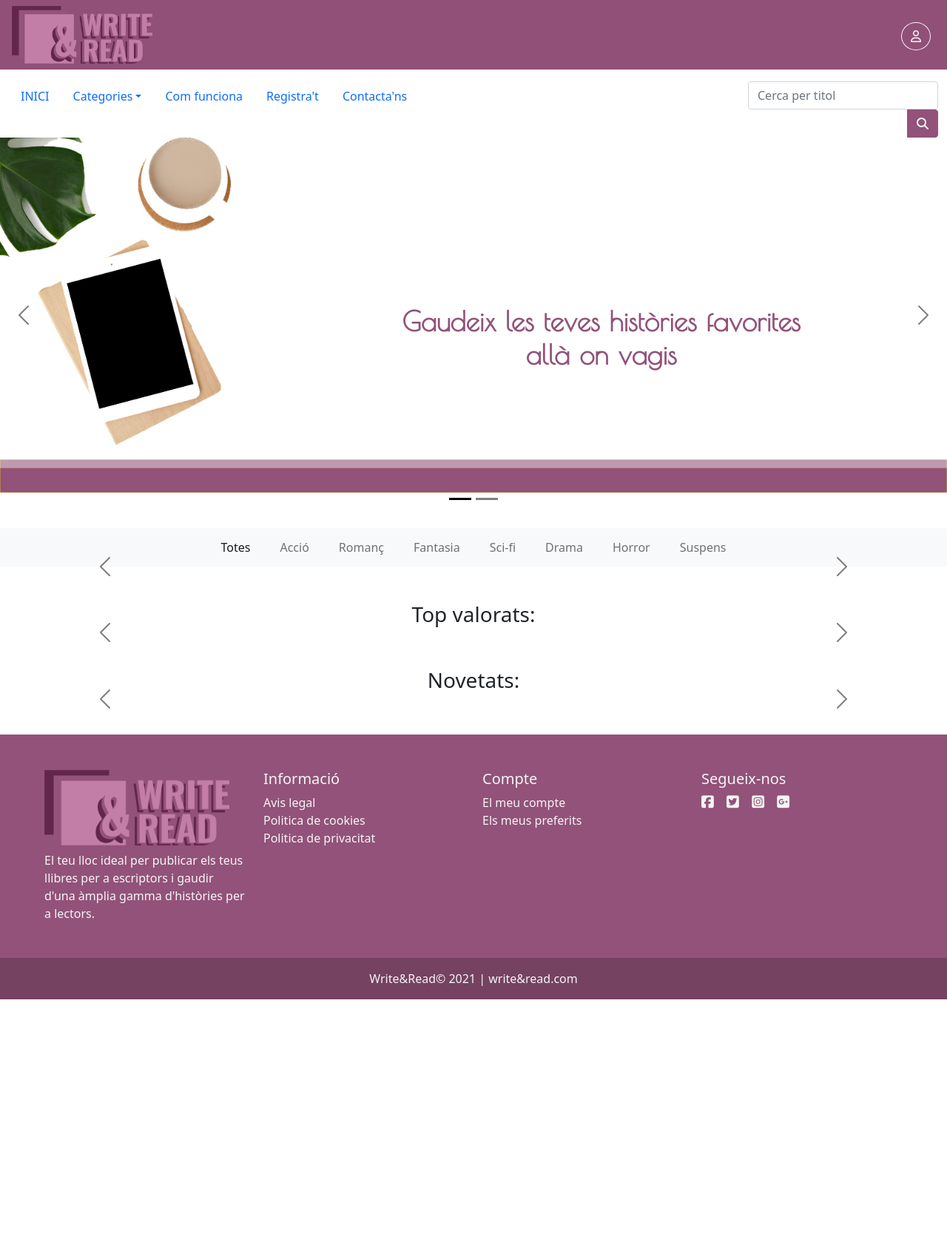
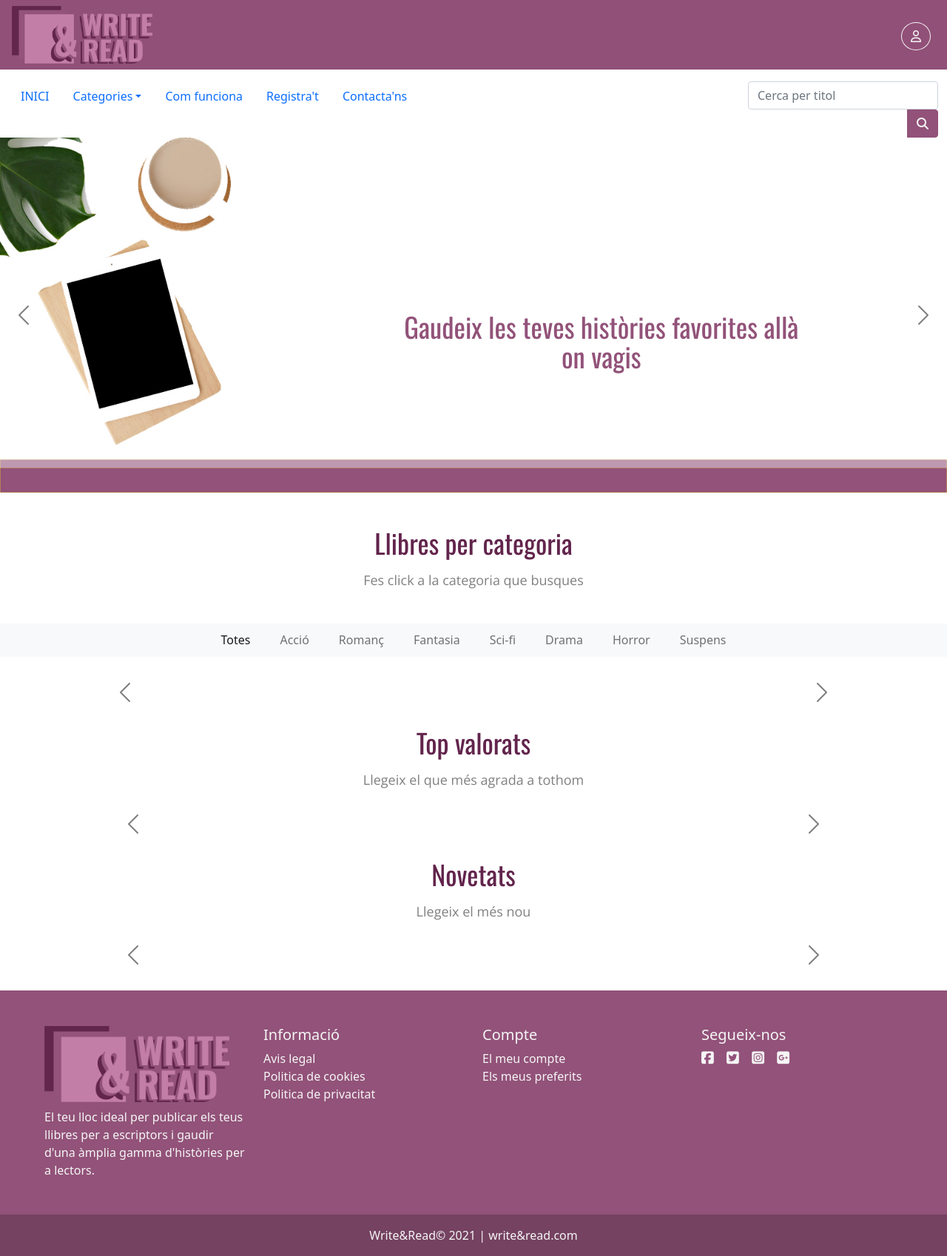
Before and after one commit to demateu/write_and_read, a PHP site: page /write_and_read/ in a window 1280 px wide. Shown: the whole page at 74% size. Before the commit the page ends 1351 px from the top, so only its background shows below. Run offline with PHP 8.4, Linux system fonts and the light colour scheme; data that the repository does not hold is empty; some libraries are stand-ins or nearby versions.

Commit message:
medio acabo ficha escrior, edito estilos en general

```diff
--- a/assets/css/styles.css
+++ b/assets/css/styles.css
@@ -19,9 +19,31 @@
     src: url("../fonts/PoiretOne-Regular.ttf");
 }
 
-/*TITOLS*/
-h3{
-    margin-top: 5%;
+/*Font estil handwriting pels titols*/
+.font_title{
+    line-height: 40px;
+    font-family: 'Oswald', sans-serif!important;
+    font-size: 36px;
+    font-weight: normal!important;
+    margin-top: 50px;
+    color: #62244c;
+}
+
+/*Font pels subtitols*/
+.font_subtitle{
+    font-family: 'Open Sans', sans-serif;
+    font-size: 18px;
+    font-weight: 400;
+    color: grey;
+    margin-top: 20px !important;
+}
+
+/*Font per pàrrafs*/
+.font_parraf{
+    font-family: 'Open Sans', sans-serif;
+    font-size: 14px;
+    font-weight: 400px;
+    color: darkslategrey;
 }
 
 
@@ -153,8 +175,26 @@ h3{
 
 
 /*NAV CATEGORIES DESPRÉS L'SLIDE*/
+#menu_categories{
+    padding: 0;
+}
+
+/*falta centrar*/
 #nav_content a{
-    padding: 6px 20px;
+    padding: 10px 20px;
+    height: inherit;
+}
+
+#nav_content a:hover{
+    color: whitesmoke;
+}
+
+#nav_content li{
+    height: 45px;
+}
+
+#nav_content li:hover{
+    background-color: #915078;
 }
 
 
@@ -282,3 +322,26 @@ centra el text e la bio*/
 #llibres_publicats{
     margin-top: 50px;
 }
+
+#llibres_publicats img{
+    float: right;
+}
+
+.boto_llegeix{
+    background-color: #c37ea7;
+    border-color: none!important;
+    color: whitesmoke;
+}
+
+.boto_llegeix:hover{
+    background-color: #62244c;
+    color: whitesmoke;
+}
+
+.card-header{
+    background-color: #915078;
+    color: whitesmoke;
+    font-weight: 500;
+    font-size: 22px;
+    padding: 10px 20px;
+}
--- a/view/layout/header.php
+++ b/view/layout/header.php
@@ -34,7 +34,11 @@
 
     <!--Font awesome-->
     <script src="https://kit.fontawesome.com/d10f252433.js" crossorigin="anonymous"></script>
-
+    <!--Fonts Google-->
+    <link rel="preconnect" href="https://fonts.gstatic.com">
+    <link href="https://fonts.googleapis.com/css2?family=Open+Sans&display=swap" rel="stylesheet">
+    <link rel="preconnect" href="https://fonts.gstatic.com">
+    <link href="https://fonts.googleapis.com/css2?family=Open+Sans&family=Oswald&display=swap" rel="stylesheet">
 
 </head>
 
--- a/view/layout/slider.php
+++ b/view/layout/slider.php
@@ -4,17 +4,17 @@
         <div id="banner" class="carousel carousel-dark slide p-0" data-bs-ride="carousel">
 
             <!--indicador posicion slider-->
-            <div class="carousel-indicators">
+            <!--<div class="carousel-indicators">
                 <button type="button" data-bs-target="#banner" data-bs-slide-to="0" class="active" aria-current="true" aria-label="Slide 1"></button>
                 <button type="button" data-bs-target="#banner" data-bs-slide-to="1" aria-label="Slide 2"></button>
-            </div>
+            </div>-->
 
             <div class="carousel-inner">
                 <!--Slide 1-->
                 <div class="carousel-item active" data-bs-interval="10000">
                     <img src="<?=base_url?>assets/img/banner/banner1.jpg" class="d-block w-100" alt="El millor lloc per a disfrutar histories emocionants">
                     <div class="carousel-caption trickcenter">
-                        <h5>Gaudeix les teves històries favorites allà on vagis</h5>
+                        <h5 class="font_title">Gaudeix les teves històries favorites allà on vagis</h5>
                     </div>
                 </div>
 
@@ -22,7 +22,7 @@
                 <div class="carousel-item" data-bs-interval="2000">
                     <img src="<?=base_url?>assets/img/banner/banner2.jpg" class="d-block w-100" alt="Vols ser un scriptor? Ara pots amb nosaltres">
                     <div class="carousel-caption trickcenter">
-                        <h5>Vols ser escriptor? Ara pots amb nosaltres.</h5>
+                        <h5 class="font_title">Vols ser escriptor? Ara pots amb nosaltres.</h5>
                         <button type="button" class="btn mt-3" id="btn_subcr">Subscriu-te</button>
                     </div>
                 </div>
--- a/view/main.php
+++ b/view/main.php
@@ -4,16 +4,14 @@
     També es poden carregar per tipus de categoria
 -->
 
-<main>
+
+<div id="main_title" class="container-fluid">
+
+    <h3 class="text-center mt-5 font_title">Llibres per categoria</h3>
+    <h2 class="text-center mt-5 font_subtitle">Fes click a la categoria que busques</h2>
     <!-- Menu categorias -->
     <!-- canviar class active a cada li s'ha de fer amb jquery -->
-<nav class="navbar navbar-expand-sm navbar-light bg-light mt-5">
-    <div class="row mx-auto">
-
-        <div class="col-12">
-
-
-            <div class="container-fluid">
+    <nav class="navbar navbar-expand-sm navbar-light bg-light mt-5 row mx-auto" id="menu_categories">
 
         <button class="navbar-toggler" type="button" data-bs-toggle="collapse" data-bs-target="#navbarSupportedContent" aria-controls="navbarSupportedContent" aria-expanded="false" aria-label="Toggle navigation">
             <span class="navbar-toggler-icon"></span>
@@ -46,29 +44,19 @@
                 </li>
             </ul>
         </div>
+
+    </nav>
 </div>
 
-        </div>
-</nav>
-
+<main class="container">
 
     <!--Contingut principal | Tots els llibres per categories -->
-    <div class="row justify-content-center mx-auto">
-        <div class="col-11">
+    <section class="row justify-content-center mx-auto mt-5" id="top_principal_section">
+        <div class="col-12">
 
             <!--Grid 4x2 Carousel llibres per categoria -->
             <div id="llib_cat" class="carousel carousel-dark slide" data-ride="carousel">
-                <div class="carousel-indicators">
-                    <!-- <button type="button" data-bs-target="#llib_cat" data-bs-slide-to="0" class="active" aria-current="true" aria-label="Slide 1"></button> -->
-                </div>
-                <div id="fitxes_main" class="carousel-inner">
-                    <!-- <div class="carousel-item active" >
-                        <div class="row"  >
-
-                        </div>
-                    </div>  -->
-
-                </div>
+                <div id="fitxes_main" class="carousel-inner"></div>
                 <a class="carousel-control-prev" href="#llib_cat" role="button" data-bs-slide="prev">
                     <span class="carousel-control-prev-icon" aria-hidden="true"></span>
                     <span class="sr-only">Previous</span>
@@ -78,21 +66,25 @@
                     <span class="sr-only">Next</span>
                 </a>
             </div>
+
         </div>
-    </div>
+    </section>
+    <!--Fi Contingut principal | Tots els llibres per categories-->
 
 
     <!--Grid 4x1 Carousel llibres per votos -->
-    <div class="row justify-content-center mx-auto">
-        <h3 class="text-center mt-5">Top valorats: </h3>
-        <div class="col-11">
+    <section class="row justify-content-center mx-auto" id="top_valorats_section">
+        <div class="col-12">
+
+            <h3 class="text-center mt-5 font_title">Top valorats</h3>
+            <h2 class="text-center mt-5 font_subtitle">Llegeix el que més agrada a tothom</h2>
+
+            <div class="row mt-5">
+                <div class="col-12">
+
                     <div id="llib_votos" class="carousel carousel-dark slide" data-ride="carousel">
-                <div class="carousel-indicators">
-
-                </div>
-                <div id="fitxes_valorats" class="carousel-inner">
-
-                </div>
+                        <!--<div class="carousel-indicators"></div>-->
+                        <div id="fitxes_valorats" class="carousel-inner"></div>
                         <a class="carousel-control-prev" href="#llib_votos" role="button" data-bs-slide="prev">
                             <span class="carousel-control-prev-icon" aria-hidden="true"></span>
                             <span class="sr-only">Previous</span>
@@ -101,24 +93,27 @@
                             <span class="carousel-control-next-icon" aria-hidden="true"></span>
                             <span class="sr-only">Next</span>
                         </a>
-
+                    </div>
                 </div>
             </div>
 
         </div>
-    </div>
+    </section>
+    <!--Fi Grid 4x1 Carousel llibres per votos-->
 
     <!--Grid 4x1 Carousel llibres per novetat -->
-    <div class="row justify-content-center mx-auto">
-        <h3 class="text-center mt-5">Novetats: </h3>
-        <div class="col-11">
+    <section class="row justify-content-center mx-auto" id="novetat_section">
+        <div class="col-12">
+
+            <h3 class="text-center mt-5 font_title">Novetats</h3>
+            <h2 class="text-center mt-5 font_subtitle">Llegeix el més nou</h2>
+
+            <div class="row mt-5">
+                <div class="col-12">
+
                     <div id="llib_nous" class="carousel carousel-dark slide" data-ride="carousel">
-                <div class="carousel-indicators">
-
-                </div>
-                <div id="fitxes_nous" class="carousel-inner">
-
-                </div>
+                        <!--<div class="carousel-indicators"></div>-->
+                        <div id="fitxes_nous" class="carousel-inner"></div>
                         <a class="carousel-control-prev" href="#llib_nous" role="button" data-bs-slide="prev">
                             <span class="carousel-control-prev-icon" aria-hidden="true"></span>
                             <span class="sr-only">Previous</span>
@@ -127,8 +122,13 @@
                             <span class="carousel-control-next-icon" aria-hidden="true"></span>
                             <span class="sr-only">Next</span>
                         </a>
+                    </div>
 
                 </div>
             </div>
 
+        </div>
+    </section>
+    <!--Fi Grid 4x1 Carousel llibres per novetat -->
+
 </main>
```
Also changed, not shown: view/panel_control/EscriptorView.php (+29 -44 lines), 3 other files. Lines whose indentation alone changed are shown as unchanged.
